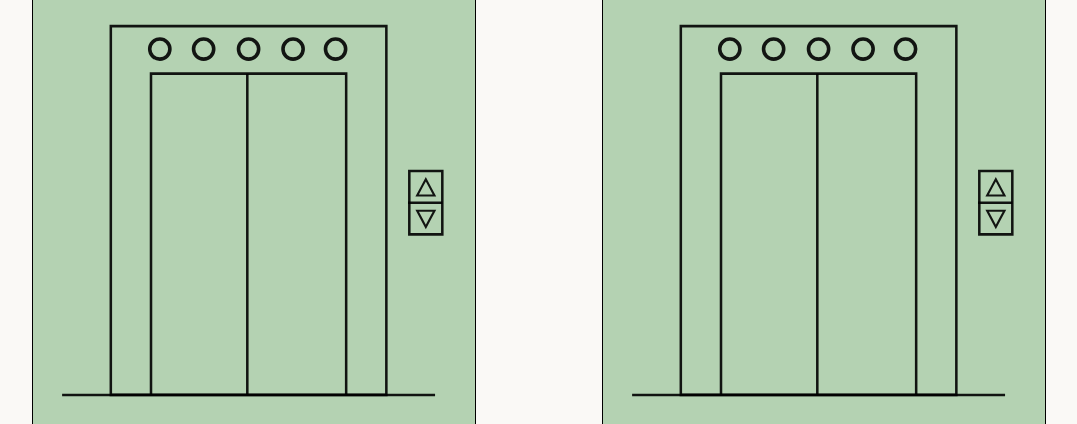
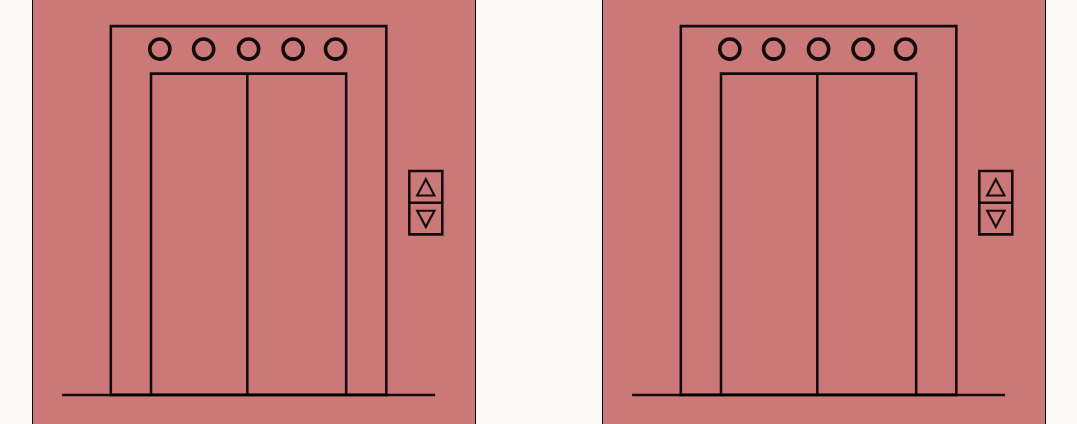
Before and after one commit to vassilyp/WhichElevatorIsWorking, a plain HTML site: page index.html in a window 1280 px wide. Shown: the part 241-665 px from the top of the page, without its empty margins (101-1178 px from the left). Drawn offline with Linux system fonts and the light colour scheme.

Commit message:
Automated update

```diff
--- a/index.html
+++ b/index.html
@@ -23,7 +23,7 @@
    A monitor of the elevators of Marine Drive 5
   </h3>
   <div id="elevators">
-   <div class="elevator working" id="left-lift">
+   <div class="elevator" id="left-lift">
     <div class="elevator-text">
      <h3>
       LEFT
@@ -41,7 +41,7 @@
      </h3>
     </div>
    </div>
-   <div class="elevator working" id="right-lift">
+   <div class="elevator" id="right-lift">
     <div class="elevator-text">
      <h3>
       RIGHT
```
